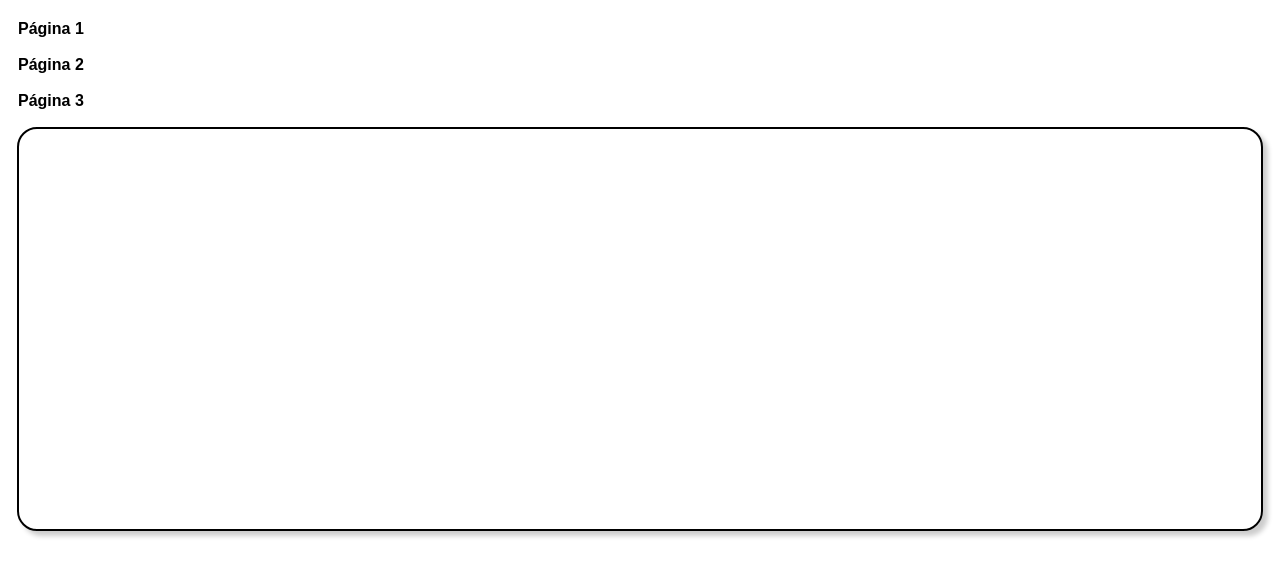
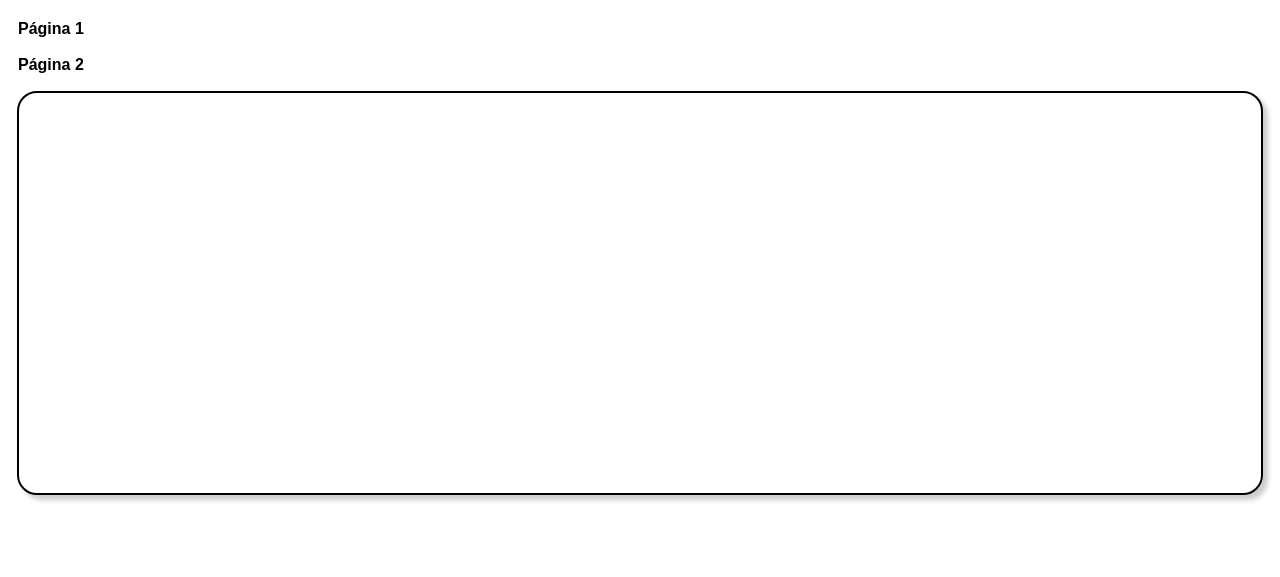
Before and after one commit to alcaugusto1985/html-css, a plain HTML site: page modulo-004/ex001/iframe.html in a window 1280 px wide. Shown: the part 61-638 px from the top of the page. Drawn offline with Linux system fonts and the light colour scheme.

Commit message:
Link deletado da página

```diff
--- a/modulo-004/ex001/iframe.html
+++ b/modulo-004/ex001/iframe.html
@@ -12,7 +12,6 @@
     <nav>
         <p><a href="https://www.cursoemvideo.com/" target="frame">Página 1</a></p>
         <p><a href="https://www.estudonauta.com/" target="frame">Página 2</a></p>
-        <p><a href="https://coreplay.tv/" target="frame">Página 3</a></p>
     </nav>
 
     <iframe src="" frameborder="0" name="frame">
```
